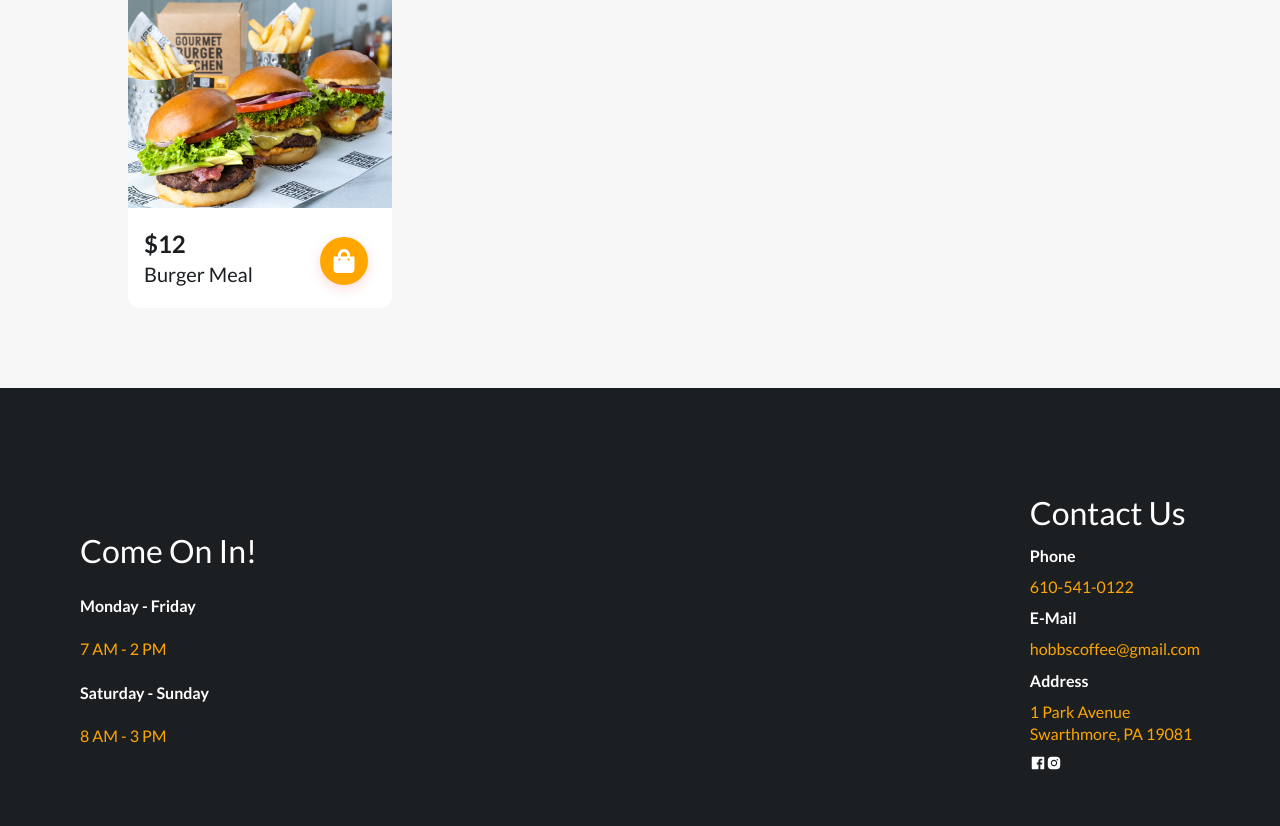
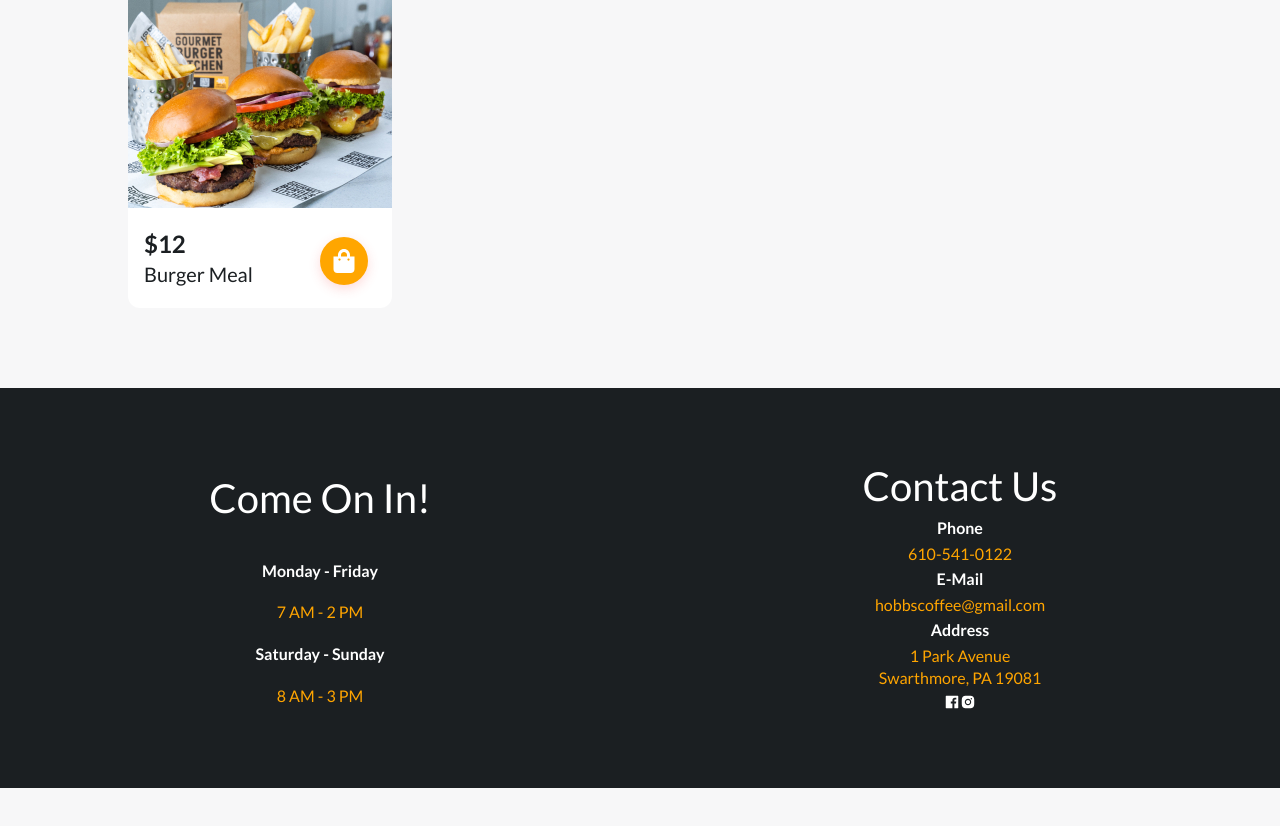
Before and after one commit to Rclarke910/Hobbs-cafe, a React (Vite) app: page / in a window 1280 px wide. Shown: the part 2152-2978 px from the top of the page. After the commit the page ends 2940 px from the top, so only its background shows below. Built offline with nearby package versions, Linux system fonts and the light colour scheme.

Commit message:
contact page update

```diff
--- a/src/componets/Contact.jsx
+++ b/src/componets/Contact.jsx
@@ -14,7 +14,7 @@ const Contact = () => {
         </div>
 
         <div className = 'contact_info'>
-            <h2>Contact Us</h2>
+            <h2 className='contact_header'>Contact Us</h2>
             <h4>Phone</h4>
             <p>610-541-0122</p>
             <h4>E-Mail</h4>
--- a/src/index.css
+++ b/src/index.css
@@ -434,30 +434,40 @@ button {
 
 .contact{
   display: flex;
-  justify-content: space-between;
+  justify-content: center;
   background-color: var(--black-color);
   color: #fff;
-  padding: 2rem 5rem 2rem;
-  height: 500px;
+  padding: 2rem 0rem 2rem;
+  height: 400px;
   align-items: center;
+  text-align: center;
 }
 .contact h2{
   color: white;
-  font-size: xx-large;
+  font-size: 40px;
 }
 
 .hours{
   justify-content: center;
-  line-height: 4rem;
+  align-items: center;
+  line-height: 3.8rem;
+  width: 50%;
 }
 
 .contact_info{
   justify-content: center;
-  line-height: 2.5rem;
+  align-items: center;
+  line-height: 1.8rem;
+  width: 50%;
 }
 
 .contact p{
   color: orange;
+}
+
+.hours_header{
+  margin-bottom: 15px;
+  margin-top: 0;
 }
 
 
```
